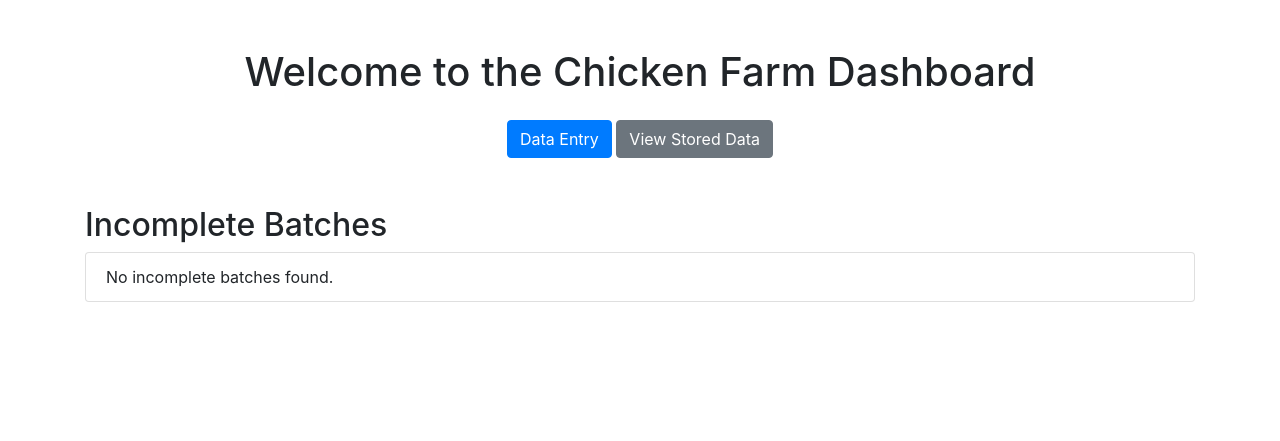
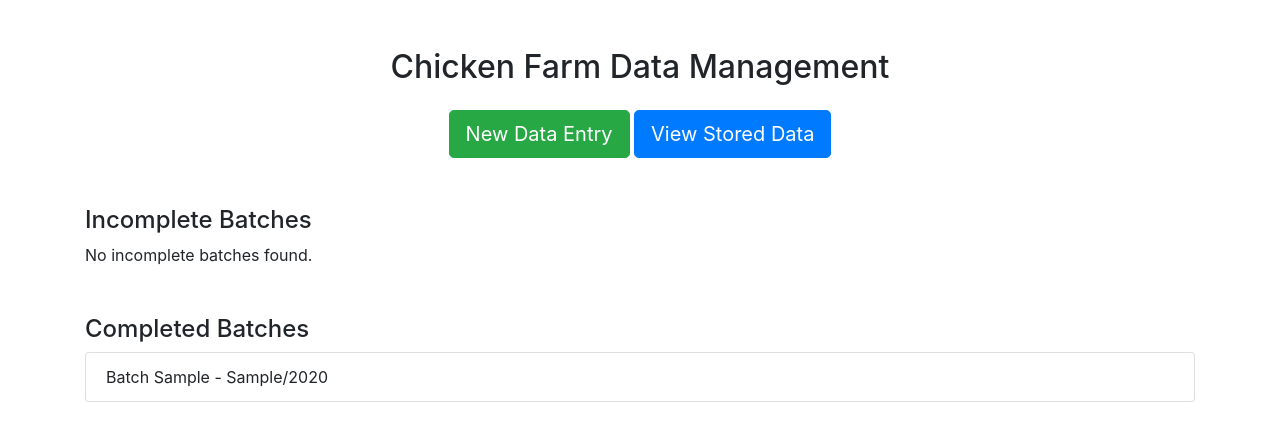
Before and after one commit to RNK302/chicken_farm, a PHP site: page / in a window 1280 px wide. Shown: the top 441 px of the page. Run offline with PHP 8.4, Linux system fonts and the light colour scheme; tables that the repository leaves empty or names only in its code hold one stand-in row (values such as "Sample post"); a stand-in replaces the project's code that opens the database connection.

Commit message:
Update index.php
newly showing an data incompleted batch

```diff
--- a/index.php
+++ b/index.php
@@ -1,69 +1,70 @@
 <?php
+include 'db.php';
 session_start();
 
-// Database connection
-$host = 'localhost';
-$db = 'chicken_farm';
-$user = 'root';
-$pass = '';
+// Fetch incomplete and completed batches from chicken_batches table
+$incomplete_batches = [];
+$completed_batches = [];
 
-$conn = new mysqli($host, $user, $pass, $db);
-
-// Check connection
-if ($conn->connect_error) {
-    die("Connection failed: " . $conn->connect_error);
-}
-
-// Fetch incomplete batches
-$incomplete_batches = [];
-$result = $conn->query("SELECT DISTINCT batch_no FROM chicken_data WHERE (death_in_day = 0 OR feed_taken = 0)");
-
+$result = $conn->query("SELECT * FROM chicken_batches");
 if ($result) {
     while ($row = $result->fetch_assoc()) {
-        $incomplete_batches[] = $row['batch_no'];
+        if ($row['status'] === 'incomplete') {
+            $incomplete_batches[] = $row;
+        } elseif ($row['status'] === 'complete') {
+            $completed_batches[] = $row;
+        }
     }
 }
+?>
+<!DOCTYPE html>
+<html>
+<head>
+    <title>Chicken Farm Dashboard</title>
+    <link rel='stylesheet' href='https://stackpath.bootstrapcdn.com/bootstrap/4.5.2/css/bootstrap.min.css'>
+</head>
+<body>
+<div class="container mt-5">
+    <h2 class="text-center mb-4">Chicken Farm Data Management</h2>
 
-// Start the HTML output
-echo "<!DOCTYPE html>";
-echo "<html lang='en'>";
-echo "<head>
-        <meta charset='UTF-8'>
-        <meta name='viewport' content='width=device-width, initial-scale=1.0'>
-        <title>Chicken Farm Dashboard</title>
-        <link rel='stylesheet' href='https://stackpath.bootstrapcdn.com/bootstrap/4.5.2/css/bootstrap.min.css'>
-      </head>";
-echo "<body>";
+    <div class="text-center mb-4">
+        <a href="data_entry.php" class="btn btn-success btn-lg">New Data Entry</a>
+        <a href="data_display.php" class="btn btn-primary btn-lg">View Stored Data</a>
+    </div>
 
-echo "<div class='container mt-5'>";
-echo "<h1 class='text-center'>Welcome to the Chicken Farm Dashboard</h1>";
-echo "<div class='text-center mt-4'>";
+    <!-- Incomplete Batches -->
+    <div class="mt-5">
+        <h4>Incomplete Batches</h4>
+        <?php if (empty($incomplete_batches)): ?>
+            <p>No incomplete batches found.</p>
+        <?php else: ?>
+            <ul class="list-group">
+                <?php foreach ($incomplete_batches as $batch): ?>
+                    <li class="list-group-item">
+                        <a href="data_entry.php?batch_no=<?= $batch['batch_no'] ?>&year=<?= $batch['year'] ?>&month=<?= $batch['month'] ?>">
+                            Batch <?= $batch['batch_no'] ?> - <?= $batch['month'] ?>/<?= $batch['year'] ?>
+                        </a>
+                    </li>
+                <?php endforeach; ?>
+            </ul>
+        <?php endif; ?>
+    </div>
 
-// Navigation buttons
-echo "<a href='data_entry.php' class='btn btn-primary'>Data Entry</a>
-      <a href='data_display.php' class='btn btn-secondary'>View Stored Data</a>";
-echo "</div>";
-
-echo "<div class='mt-5'>";
-echo "<h2>Incomplete Batches</h2>";
-echo "<ul class='list-group'>";
-
-if (empty($incomplete_batches)) {
-    echo "<li class='list-group-item'>No incomplete batches found.</li>";
-} else {
-    foreach ($incomplete_batches as $batch) {
-        echo "<li class='list-group-item'>
-                <a href='data_entry.php?batch_no=$batch'>$batch</a>
-              </li>";
-    }
-}
-
-echo "</ul>";
-echo "</div>";
-
-echo "</div>"; // Close container
-echo "</body>";
-echo "</html>";
-
-$conn->close();
-?>
+    <!-- Completed Batches -->
+    <div class="mt-5">
+        <h4>Completed Batches</h4>
+        <?php if (empty($completed_batches)): ?>
+            <p>No completed batches yet.</p>
+        <?php else: ?>
+            <ul class="list-group">
+                <?php foreach ($completed_batches as $batch): ?>
+                    <li class="list-group-item">
+                        Batch <?= $batch['batch_no'] ?> - <?= $batch['month'] ?>/<?= $batch['year'] ?>
+                    </li>
+                <?php endforeach; ?>
+            </ul>
+        <?php endif; ?>
+    </div>
+</div>
+</body>
+</html>
```
